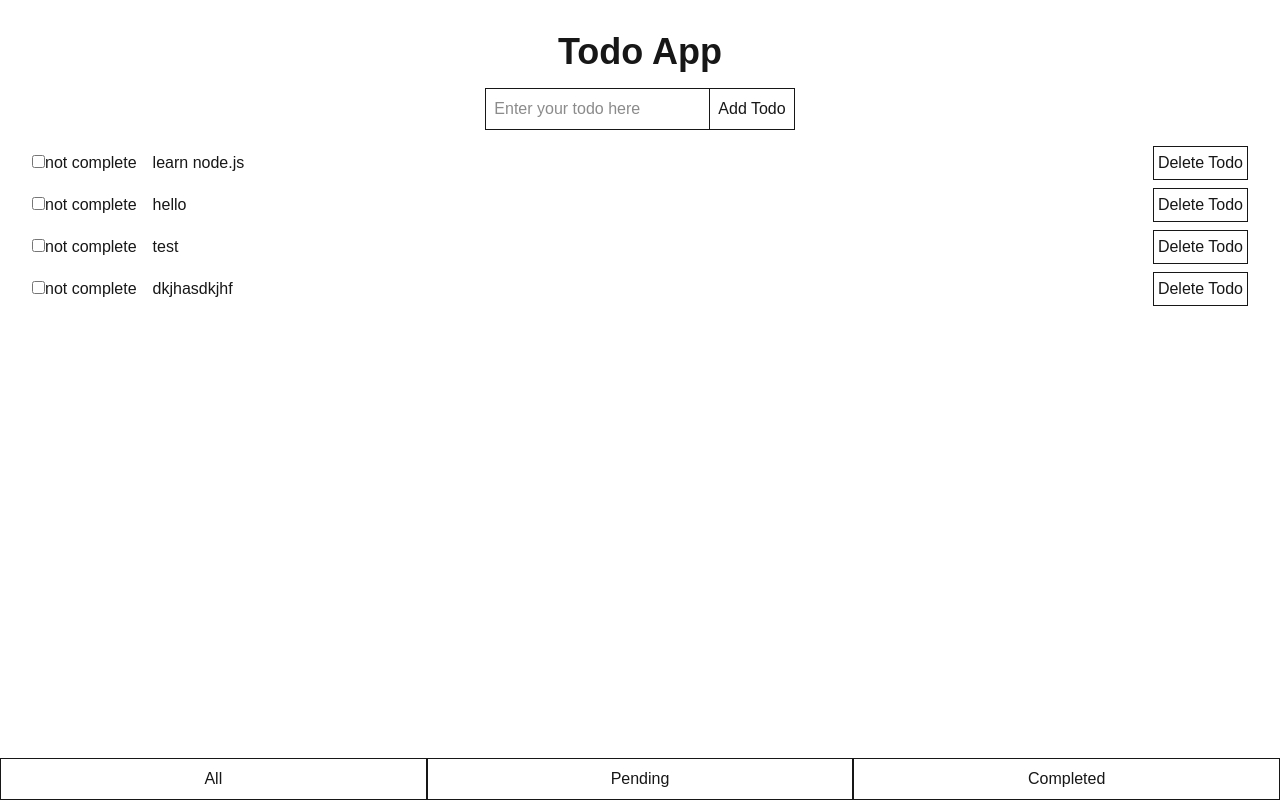
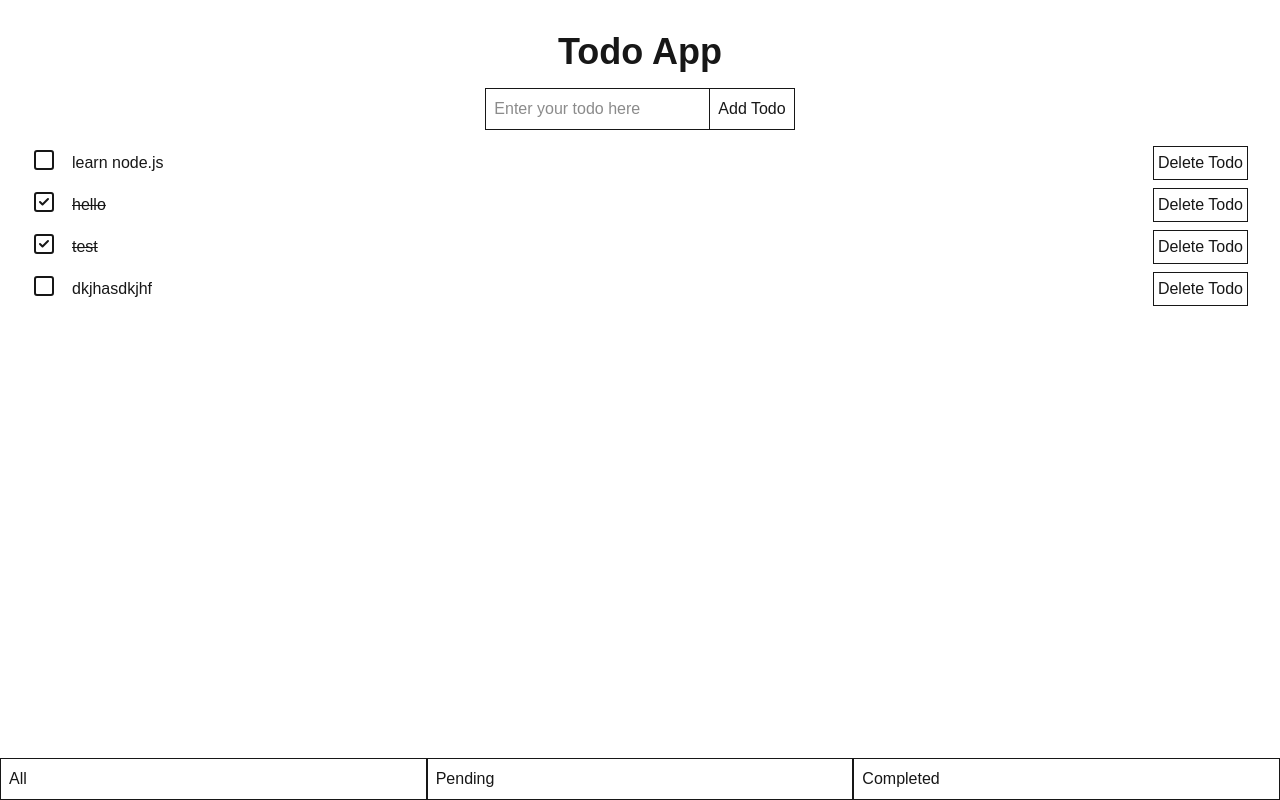
Before and after one commit to the-special-character/eduramp-training, a Next.js app: page / in a window 1280 px wide. Built offline with nearby package versions, Linux system fonts and the light colour scheme; data requests are answered from the project's data file.

Commit message:
completed server side

```diff
--- a/app/actions.ts
+++ b/app/actions.ts
@@ -1,12 +1,15 @@
 "use server"
 import axios from "axios";
 import { revalidatePath } from "next/cache";
+
+
+
 
 export async function addTodoAction(formData) {
   try {
     // make api call to check duplicate entry
     const todoText = String(formData.get("todoText") ?? "").trim();
-    const response = await axios.post("http://localhost:8000/todoList", {
+    const response = await axios.post("", {
       text: todoText,
       isDone: false,
     });
@@ -20,12 +23,9 @@ export async function updateTodoAction(todoData, formData) {
   try {
     // make api call to check duplicate entry
 
-    const isDone = Boolean(formData.get("isCompleted"))
-
-
     const { data } = await axios.put(`http://localhost:8000/todoList/${todoData.id}`, {
       ...todoData,
-      isDone
+      isDone: !todoData.isDone
     });
 
     console.log(data);
--- a/app/page.tsx
+++ b/app/page.tsx
@@ -3,13 +3,14 @@ import TodoForm from "@/components/TodoForm";
 import TodoList from "@/components/TodoList";
 
 
-export default function Home() {
+export default async function Home({ searchParams }) {
+  const filters = (await searchParams).filters
   return (
     <div className="flex flex-col h-screen">
       <main className="flex flex-col flex-1 items-center gap-4 m-8">
         <h1 className="font-bold text-4xl">Todo App</h1>
         <TodoForm />
-        <TodoList />
+        <TodoList filters={filters} />
       </main>
       <TodoFilter />
     </div>
--- a/components/TodoFilter/index.tsx
+++ b/components/TodoFilter/index.tsx
@@ -1,24 +1,11 @@
+import Link from "next/link";
+
 export default function TodoFilter() {
   return (
     <footer className="flex ">
-      <button
-        type="button"
-        className="flex-1 border p-2"
-      >
-        All
-      </button>
-      <button
-        type="button"
-        className="flex-1 border p-2"
-      >
-        Pending
-      </button>
-      <button
-        type="button"
-        className="flex-1 border p-2"
-      >
-        Completed
-      </button>
+      <Link href="?filters=all" className="flex-1 border p-2">All</Link>
+      <Link href="?filters=pending" className="flex-1 border p-2">Pending</Link>
+      <Link href="?filters=completed" className="flex-1 border p-2">Completed</Link>
     </footer>
   );
 }
--- a/components/TodoList/index.tsx
+++ b/components/TodoList/index.tsx
@@ -2,8 +2,11 @@ import axios from "axios";
 import { notFound } from "next/navigation";
 import TodoListItem from "../TodoListItem";
 
-export default async function TodoList() {
-  const { data } = await axios.get("http://localhost:8000/todoList");
+export default async function TodoList({ filters }) {
+  let url = "http://localhost:8000/todoList";
+  if (filters === "pending") url += `?isDone=false`;
+  if (filters === "completed") url += `?isDone=true`;
+  const { data } = await axios.get(url);
 
   if (!data) notFound();
 
--- a/components/TodoListItem/index.tsx
+++ b/components/TodoListItem/index.tsx
@@ -1,4 +1,5 @@
 import { deleteTodoAction, updateTodoAction } from "@/app/actions";
+import { SquareCheck, Square } from 'lucide-react';
 
 export default function TodoListItem({ data }) {
   const deleteTodoActionWithId = deleteTodoAction.bind(null, data.id)
@@ -10,15 +11,9 @@ export default function TodoListItem({ data }) {
           <label htmlFor="is-complete" className="sr-only">
             Complete Todo
           </label>
-          <input
-            type="checkbox"
-            id="is-complete"
-            name="isCompleted"
-            value={data.isDone}
-          />
-          <button type="submit">{
-            data.isDone ? 'complete' : 'not complete'
-            }</button>
+          <button type="submit">
+              {data.isDone ? <SquareCheck /> : <Square />}
+          </button>
         </form>
         <p
           className="flex-1"
--- a/db.json
+++ b/db.json
@@ -7,12 +7,12 @@
     },
     {
       "text": "hello",
-      "isDone": false,
+      "isDone": true,
       "id": "qBimwMbVtM8"
     },
     {
       "text": "test",
-      "isDone": false,
+      "isDone": true,
       "id": "1C0O4QMzNDc"
     },
     {
--- a/package.json
+++ b/package.json
@@ -11,6 +11,7 @@
   "dependencies": {
     "axios": "^1.20.0",
     "json-server": "^1.0.0-beta.15",
+    "lucide-react": "^1.57.0",
     "next": "16.4.0",
     "react": "19.3.0",
     "react-dom": "19.3.0"
```
Also changed, not shown: 1 other file (tests, documents, lock files or other folders).
